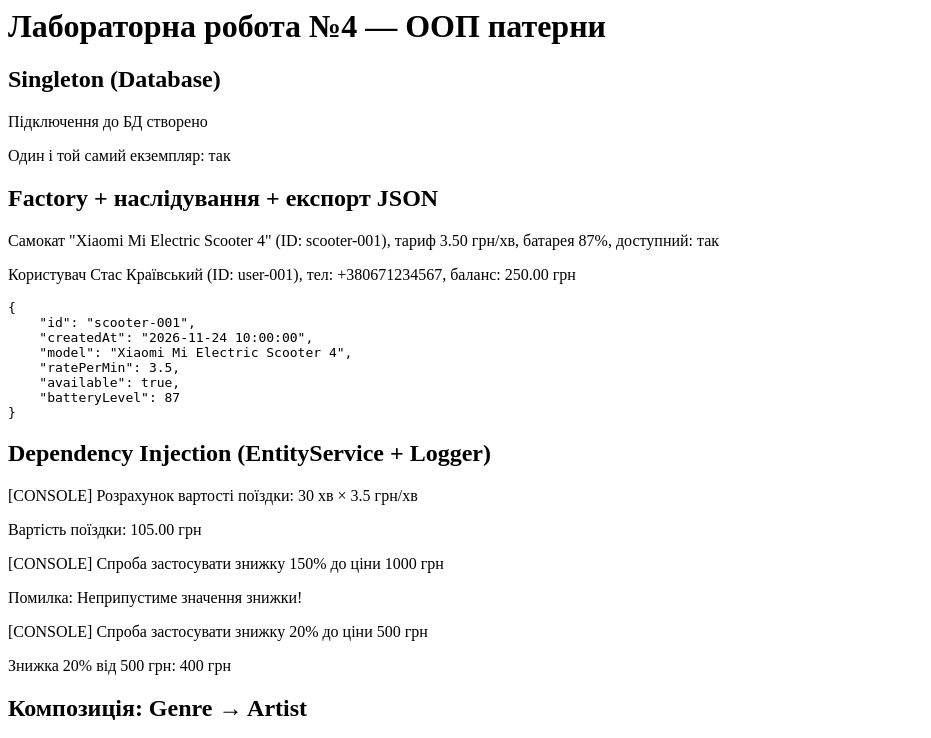
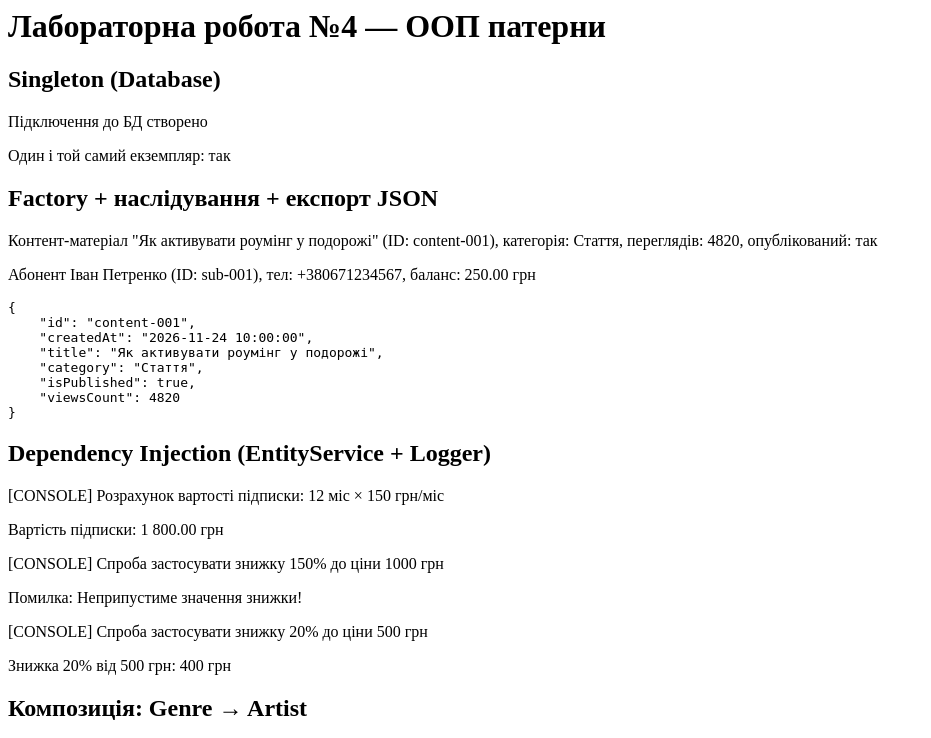
Before and after one commit to farp1n/php-ci-cd, a PHP site: page / in a window 1280 px wide. Shown: the top 738 px of the page, without its empty margins (0-931 px from the left). Run offline with PHP 8.4, Linux system fonts and the light colour scheme.

Commit message:
Адаптовано приклади лаби 4 під предметну область CMS мобільного оператора

```diff
--- a/app/Core/EntityFactory.php
+++ b/app/Core/EntityFactory.php
@@ -5,8 +5,8 @@ declare(strict_types=1);
 namespace App\Core;
 
 use App\Models\AbstractEntity;
-use App\Models\Scooter;
-use App\Models\User;
+use App\Models\ContentItem;
+use App\Models\Subscriber;
 use InvalidArgumentException;
 
 class EntityFactory
@@ -17,15 +17,15 @@ class EntityFactory
     public static function createEntity(string $type, array $data): AbstractEntity
     {
         return match ($type) {
-            'scooter' => new Scooter(
+            'content' => new ContentItem(
                 id: $data['id'],
                 createdAt: $data['createdAt'],
-                model: $data['model'],
-                ratePerMin: $data['ratePerMin'],
-                available: $data['available'],
-                batteryLevel: $data['batteryLevel'],
+                title: $data['title'],
+                category: $data['category'],
+                isPublished: $data['isPublished'],
+                viewsCount: $data['viewsCount'],
             ),
-            'user' => new User(
+            'subscriber' => new Subscriber(
                 id: $data['id'],
                 createdAt: $data['createdAt'],
                 name: $data['name'],
--- /dev/null
+++ b/app/Models/ContentItem.php
@@ -0,0 +1,36 @@
+<?php
+
+declare(strict_types=1);
+
+namespace App\Models;
+
+use App\Interfaces\ExportableInterface;
+use App\Traits\JsonExportTrait;
+
+class ContentItem extends AbstractEntity implements ExportableInterface
+{
+    use JsonExportTrait;
+
+    public function __construct(
+        string $id,
+        string $createdAt,
+        private string $title,
+        private string $category,
+        private bool $isPublished,
+        private int $viewsCount,
+    ) {
+        parent::__construct($id, $createdAt);
+    }
+
+    public function getDetails(): string
+    {
+        return sprintf(
+            'Контент-матеріал "%s" (ID: %s), категорія: %s, переглядів: %d, опублікований: %s',
+            $this->title,
+            $this->id,
+            $this->category,
+            $this->viewsCount,
+            $this->isPublished ? 'так' : 'ні',
+        );
+    }
+}
--- a/app/Models/Scooter.php
+++ /dev/null
@@ -1,36 +0,0 @@
-<?php
-
-declare(strict_types=1);
-
-namespace App\Models;
-
-use App\Interfaces\ExportableInterface;
-use App\Traits\JsonExportTrait;
-
-class Scooter extends AbstractEntity implements ExportableInterface
-{
-    use JsonExportTrait;
-
-    public function __construct(
-        string $id,
-        string $createdAt,
-        private string $model,
-        private float $ratePerMin,
-        private bool $available,
-        private int $batteryLevel,
-    ) {
-        parent::__construct($id, $createdAt);
-    }
-
-    public function getDetails(): string
-    {
-        return sprintf(
-            'Самокат "%s" (ID: %s), тариф %.2f грн/хв, батарея %d%%, доступний: %s',
-            $this->model,
-            $this->id,
-            $this->ratePerMin,
-            $this->batteryLevel,
-            $this->available ? 'так' : 'ні',
-        );
-    }
-}
--- a/app/Models/User.php
+++ b/app/Models/Subscriber.php
@@ -7,7 +7,7 @@ namespace App\Models;
 use App\Interfaces\ExportableInterface;
 use App\Traits\JsonExportTrait;
 
-class User extends AbstractEntity implements ExportableInterface
+class Subscriber extends AbstractEntity implements ExportableInterface
 {
     use JsonExportTrait;
 
@@ -24,7 +24,7 @@ class User extends AbstractEntity implements ExportableInterface
     public function getDetails(): string
     {
         return sprintf(
-            'Користувач %s (ID: %s), тел: %s, баланс: %.2f грн',
+            'Абонент %s (ID: %s), тел: %s, баланс: %.2f грн',
             $this->name,
             $this->id,
             $this->phone,
--- a/app/Services/EntityService.php
+++ b/app/Services/EntityService.php
@@ -15,24 +15,24 @@ class EntityService
     ) {}
 
     /**
-     * Розраховує вартість поїздки на самокаті.
+     * Розраховує вартість підписки абонента на тарифний пакет.
      *
-     * @param  int  $minutes  тривалість поїздки у хвилинах
-     * @param  float  $ratePerMin  тариф за хвилину (грн)
-     * @return float вартість поїздки (грн)
+     * @param  int  $months  термін підписки у місяцях
+     * @param  float  $monthlyFee  вартість місяця підписки (грн)
+     * @return float вартість підписки (грн)
      */
-    public function calculateRideCost(int $minutes, float $ratePerMin): float
+    public function calculateSubscriptionCost(int $months, float $monthlyFee): float
     {
-        $this->logger->log("Розрахунок вартості поїздки: {$minutes} хв × {$ratePerMin} грн/хв");
+        $this->logger->log("Розрахунок вартості підписки: {$months} міс × {$monthlyFee} грн/міс");
 
-        if ($minutes <= 0) {
-            throw new InvalidArgumentException('Тривалість поїздки має бути додатною!');
+        if ($months <= 0) {
+            throw new InvalidArgumentException('Термін підписки має бути додатним!');
         }
-        if ($ratePerMin <= 0) {
-            throw new InvalidArgumentException('Тариф за хвилину має бути додатним!');
+        if ($monthlyFee <= 0) {
+            throw new InvalidArgumentException('Вартість місяця підписки має бути додатною!');
         }
 
-        return $minutes * $ratePerMin;
+        return $months * $monthlyFee;
     }
 
     /**
--- a/index.php
+++ b/index.php
@@ -26,30 +26,30 @@ echo '<p>Один і той самий екземпляр: '.($db1 === $db2 ? '
 
 // Factory + AbstractEntity + JsonExportTrait
 echo '<h2>Factory + наслідування + експорт JSON</h2>';
-$scooter = EntityFactory::createEntity('scooter', [
-    'id' => 'scooter-001',
+$contentItem = EntityFactory::createEntity('content', [
+    'id' => 'content-001',
     'createdAt' => '2026-11-24 10:00:00',
-    'model' => 'Xiaomi Mi Electric Scooter 4',
-    'ratePerMin' => 3.5,
-    'available' => true,
-    'batteryLevel' => 87,
+    'title' => 'Як активувати роумінг у подорожі',
+    'category' => 'Стаття',
+    'isPublished' => true,
+    'viewsCount' => 4820,
 ]);
-$user = EntityFactory::createEntity('user', [
-    'id' => 'user-001',
+$subscriber = EntityFactory::createEntity('subscriber', [
+    'id' => 'sub-001',
     'createdAt' => '2026-11-24 10:05:00',
-    'name' => 'Стас Краївський',
+    'name' => 'Іван Петренко',
     'phone' => '+380671234567',
     'balance' => 250.0,
 ]);
-echo '<p>'.$scooter->getDetails().'</p>';
-echo '<p>'.$user->getDetails().'</p>';
-echo '<pre>'.$scooter->exportToJson().'</pre>';
+echo '<p>'.$contentItem->getDetails().'</p>';
+echo '<p>'.$subscriber->getDetails().'</p>';
+echo '<pre>'.$contentItem->exportToJson().'</pre>';
 
 // Dependency Injection
 echo '<h2>Dependency Injection (EntityService + Logger)</h2>';
 $service = new EntityService(new ConsoleLogger);
-$cost = $service->calculateRideCost(30, 3.5);
-echo '<p>Вартість поїздки: '.number_format($cost, 2, '.', ' ').' грн</p>';
+$cost = $service->calculateSubscriptionCost(12, 150.0);
+echo '<p>Вартість підписки: '.number_format($cost, 2, '.', ' ').' грн</p>';
 try {
     $service->applyDiscount(1000.0, 150.0);
 } catch (Exception $e) {
```
